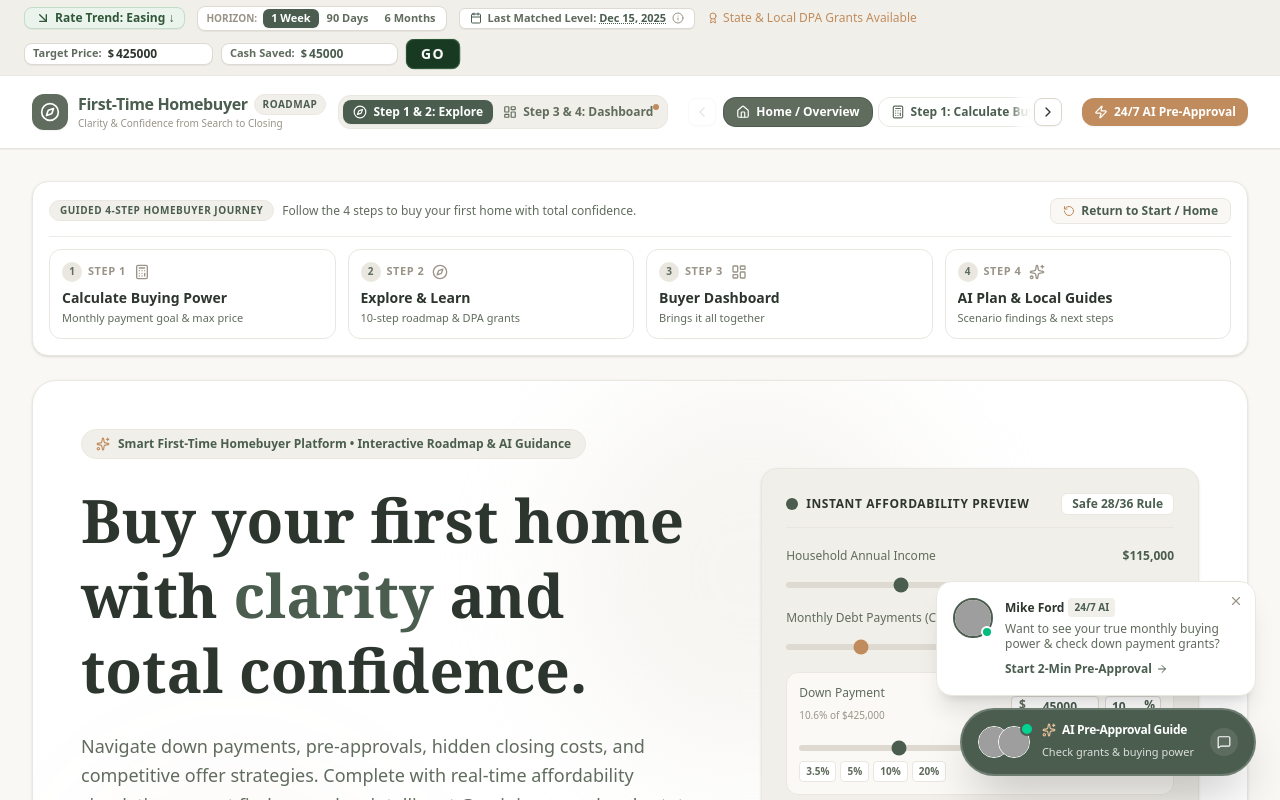
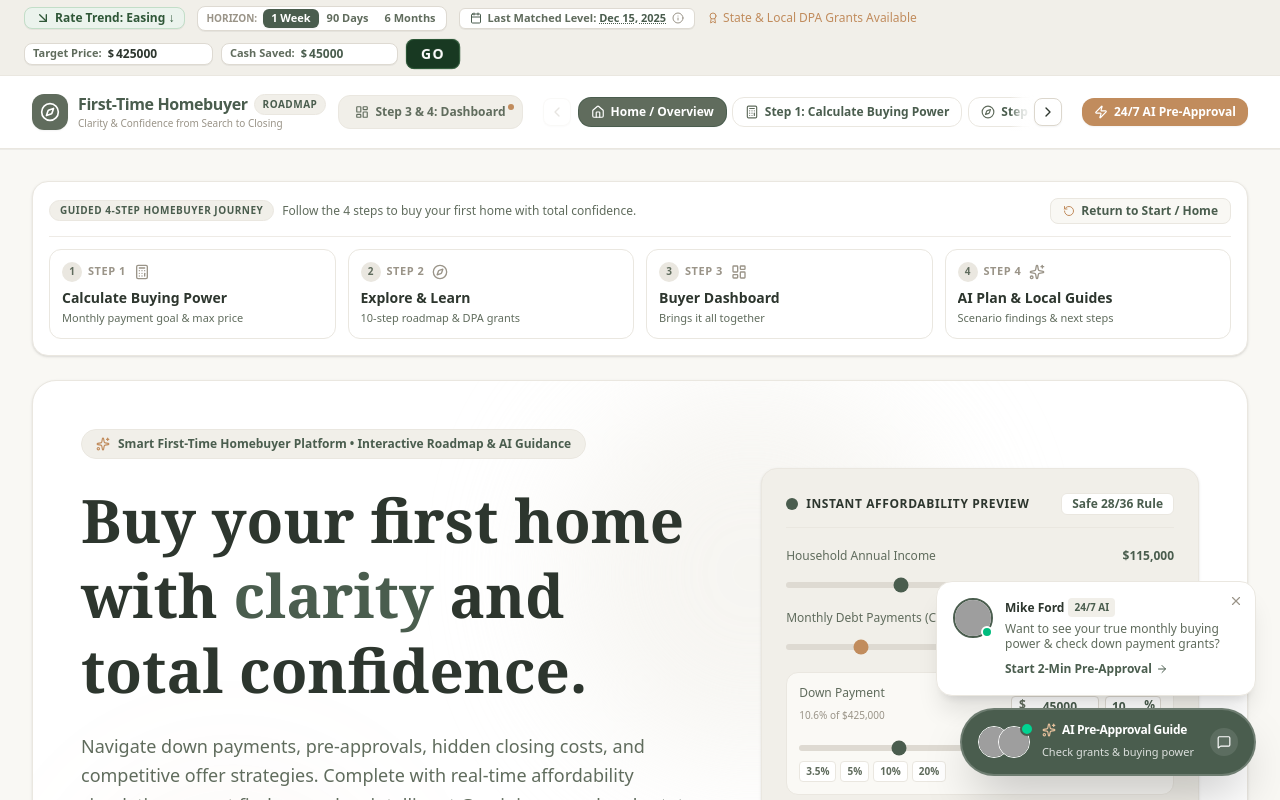
Before and after one commit to mfordmtgLO/first-time-homebuyer_ai_studio, a React (Vite) app: page / in a window 1280 px wide. Shown: the top 800 px of the page. Built offline with nearby package versions, Linux system fonts and the light colour scheme; grey boxes are pictures that could not be loaded.

Commit message:
refactor: remove explore mode from navbar
Streamline the navigation by removing the explore mode toggle, focusing the interface on direct dashboard access.

```diff
--- a/src/components/Navbar.tsx
+++ b/src/components/Navbar.tsx
@@ -459,29 +459,8 @@ export const Navbar: React.FC<NavbarProps> = ({
             </button>
           </div>
 
-          {/* Mode Pill Toggle (Explore vs Dashboard) */}
+          {/* Mode Pill Toggle (Dashboard Access) */}
           <div className="hidden xl:flex items-center bg-[#F1EFE9] p-1 rounded-xl border border-[#EAE7E0] shrink-0">
-            <button
-              id="navbar-step1-2-explore-btn"
-              type="button"
-              onClick={() => {
-                setActiveMode("website");
-                if (currentTab === "hero" || !["calculator", "roadmap", "grants"].includes(currentTab)) {
-                  setCurrentTab("calculator");
-                }
-                setMobileMenuOpen(false);
-                window.scrollTo({ top: 0, behavior: "smooth" });
-              }}
-              className={`flex items-center gap-1.5 px-2.5 py-1 rounded-lg text-xs font-semibold transition-all cursor-pointer ${
-                activeMode === "website"
-                  ? "bg-[#4A5D4E] text-white shadow-xs"
-                  : "text-[#606C5D] hover:text-[#2D362E] hover:bg-[#FAF9F5]"
-              }`}
-              title="Step 1 & 2: Buying power, PITI analysis, interactive roadmap & grants"
-            >
-              <Compass className="w-3.5 h-3.5" />
-              <span>Step 1 & 2: Explore</span>
-            </button>
             <button
               id="navbar-step3-4-dashboard-btn"
               type="button"
@@ -493,7 +472,7 @@ export const Navbar: React.FC<NavbarProps> = ({
                 setMobileMenuOpen(false);
                 window.scrollTo({ top: 0, behavior: "smooth" });
               }}
-              className={`flex items-center gap-1.5 px-2.5 py-1 rounded-lg text-xs font-semibold transition-all relative cursor-pointer ${
+              className={`flex items-center gap-1.5 px-3 py-1 rounded-lg text-xs font-semibold transition-all relative cursor-pointer ${
                 activeMode === "dashboard"
                   ? "bg-[#4A5D4E] text-white shadow-xs"
                   : "text-[#606C5D] hover:text-[#2D362E] hover:bg-[#FAF9F5]"
@@ -659,25 +638,7 @@ export const Navbar: React.FC<NavbarProps> = ({
           </button>
 
           {/* Mode Switcher for Mobile */}
-          <div className="grid grid-cols-2 gap-2 p-1 bg-[#F1EFE9] rounded-xl border border-[#EAE7E0]">
-            <button
-              id="mobile-step1-2-explore-btn"
-              type="button"
-              onClick={() => {
-                setActiveMode("website");
-                if (currentTab === "hero" || !["calculator", "roadmap", "grants"].includes(currentTab)) {
-                  setCurrentTab("calculator");
-                }
-                setMobileMenuOpen(false);
-                window.scrollTo({ top: 0, behavior: "smooth" });
-              }}
-              className={`flex items-center justify-center gap-2 py-2 rounded-lg text-xs font-semibold transition-all ${
-                activeMode === "website" ? "bg-[#4A5D4E] text-white shadow-xs" : "text-[#606C5D]"
-              }`}
-            >
-              <Compass className="w-3.5 h-3.5" />
-              Step 1 & 2: Explore
-            </button>
+          <div className="p-1 bg-[#F1EFE9] rounded-xl border border-[#EAE7E0]">
             <button
               id="mobile-step3-4-dashboard-btn"
               type="button"
@@ -689,12 +650,12 @@ export const Navbar: React.FC<NavbarProps> = ({
                 setMobileMenuOpen(false);
                 window.scrollTo({ top: 0, behavior: "smooth" });
               }}
-              className={`flex items-center justify-center gap-2 py-2 rounded-lg text-xs font-semibold transition-all ${
+              className={`w-full flex items-center justify-center gap-2 py-2 rounded-lg text-xs font-semibold transition-all ${
                 activeMode === "dashboard" ? "bg-[#4A5D4E] text-white shadow-xs" : "text-[#606C5D]"
               }`}
             >
               <LayoutDashboard className="w-3.5 h-3.5" />
-              Step 3 & 4: Dashboard
+              Step 3 & 4: Buyer Dashboard
             </button>
           </div>
 
```
